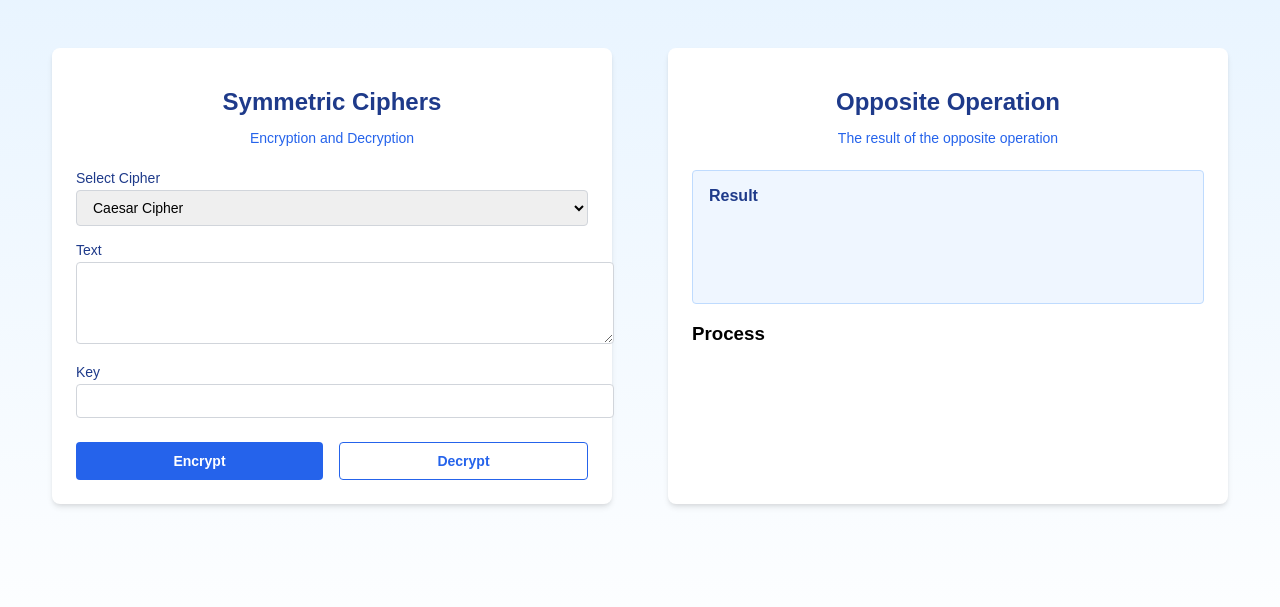
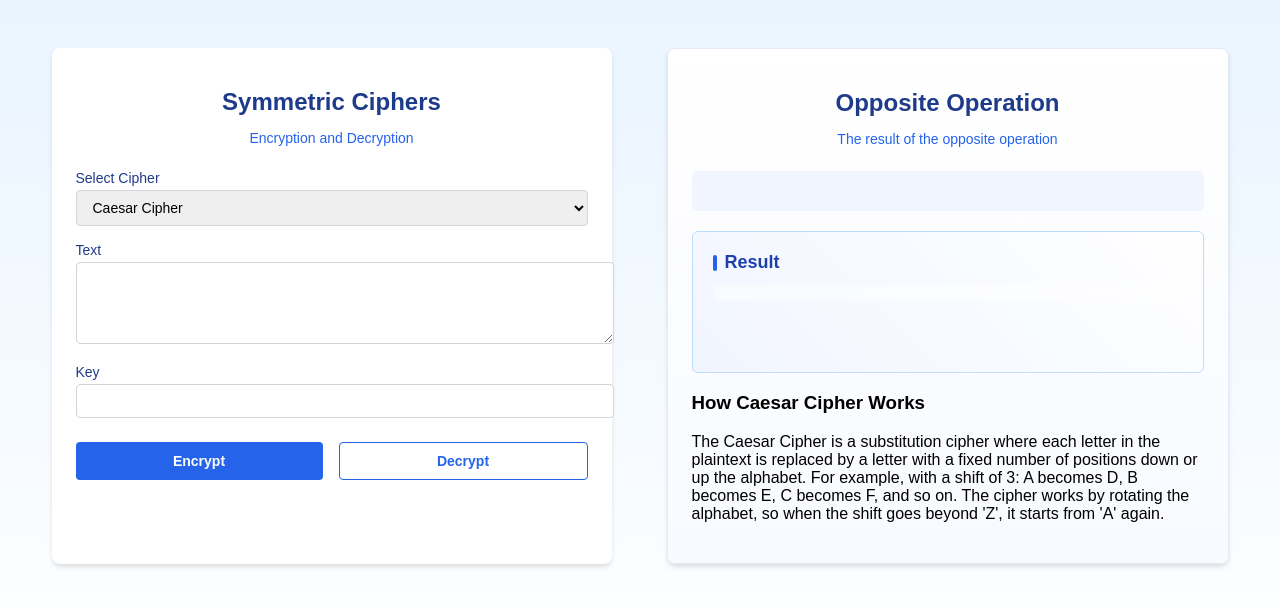
Before and after one commit to SoulSej10/Symmetric-Ciphers, a Django app: page / in a window 1280 px wide. Shown: the part 97-704 px from the top of the page. Run offline with Django 5.2, Linux system fonts and the light colour scheme.

Commit message:
Reformatted the 2nd container for opposite operation

```diff
--- a/ciphers/templates/ciphers/caesar_cipher.html
+++ b/ciphers/templates/ciphers/caesar_cipher.html
@@ -163,6 +163,109 @@
         .card-left, .card-right {
             flex: 1;
         }
+        .card-right {
+            background: linear-gradient(to bottom, #ffffff, #f8faff);
+            border: 1px solid #e5e9f5;
+            transition: transform 0.2s ease, box-shadow 0.2s ease;
+        }
+
+        .card-right:hover {
+            transform: translateY(-2px);
+            box-shadow: 0 8px 16px -4px rgba(37, 99, 235, 0.1);
+        }
+
+        .operation-label {
+            background-color: #f1f5ff;
+            border-radius: 6px;
+            padding: 16px;
+            margin: 20px 0;
+        }
+
+        .operation-label h3 {
+            color: #1e40af;
+            font-size: 18px;
+            margin: 0 0 8px 0;
+        }
+
+        .operation-label p {
+            color: #4b5563;
+            font-size: 14px;
+            margin: 0;
+        }
+
+        .step-by-step-process {
+            margin-top: 24px;
+            border-top: 1px solid #e5e9f5;
+            padding-top: 24px;
+        }
+
+        .step-by-step-process h3 {
+            color: #1e40af;
+            font-size: 18px;
+            margin: 0 0 16px 0;
+        }
+
+        #step-by-step-container p {
+            background-color: #ffffff;
+            border: 1px solid #e5e9f5;
+            border-radius: 4px;
+            padding: 12px;
+            margin: 8px 0;
+            color: #4b5563;
+            font-size: 14px;
+            transition: background-color 0.2s ease;
+        }
+
+        #step-by-step-container p:hover {
+            background-color: #f8faff;
+        }
+
+        .result-box {
+            background: linear-gradient(45deg, #f1f5ff, #ffffff);
+            border: 1px solid #bfdbfe;
+            border-radius: 6px;
+            padding: 20px;
+            margin: 16px 0;
+        }
+
+        .result-box h3 {
+            color: #1e40af;
+            font-size: 18px;
+            margin: 0 0 12px 0;
+            display: flex;
+            align-items: center;
+            gap: 8px;
+        }
+
+        .result-box h3::before {
+            content: "";
+            display: inline-block;
+            width: 4px;
+            height: 16px;
+            background-color: #2563eb;
+            border-radius: 2px;
+        }
+
+        .result-box p {
+            color: #4b5563;
+            font-size: 15px;
+            line-height: 1.5;
+            margin: 0;
+            padding: 8px;
+            background-color: rgba(255, 255, 255, 0.5);
+            border-radius: 4px;
+            font-family: monospace;
+        }
+
+        /* Animation for result updates */
+        @keyframes highlight {
+            0% { background-color: rgba(37, 99, 235, 0.1); }
+            100% { background-color: transparent; }
+        }
+
+        .result-box p#opposite-result {
+            animation: highlight 1s ease;
+        }
     </style>
 </head>
 <body>
@@ -251,13 +354,21 @@
                         <p id="opposite-result">{{ opposite_result }}</p>
                     </div>
 
-                    <div class="step-by-step-process">
+                    <!-- Remove the step-by-step process section -->
+                    <!-- <div class="step-by-step-process">
                         <h3>Process</h3>
                         <div id="step-by-step-container">
-                            <!-- Steps dynamically populated here -->
+                             Steps dynamically populated here
                         </div>
+                    </div> -->
+
+                    <!-- Add the Caesar Cipher explanation -->
+                    <div class="cipher-explanation">
+                        <h3>How Caesar Cipher Works</h3>
+                        <p>{{ caesar_explanation }}</p>
                     </div>
                 </div>
+
 
 
 
@@ -286,14 +397,12 @@
 
                 // Update result
                 document.getElementById('opposite-result').textContent = data.result;
-
-                // Update steps
-                document.getElementById('step-by-step-container').innerHTML = data.steps.map(step => `<p>${step}</p>`).join('');
             })
             .catch(error => {
                 console.error('Error:', error);
             });
         }
+
     </script>
 </body>
 </html>
--- a/ciphers/views.py
+++ b/ciphers/views.py
@@ -38,11 +38,17 @@ from django.http import JsonResponse
 def caesar_cipher_view(request):
     result = None
     opposite_result = None
-    steps = []
-    opposite_steps = []
     operation_label = None
     opposite_operation_label = None
     data_label = None
+
+    # Caesar cipher explanation text
+    caesar_explanation = """
+    The Caesar Cipher is a substitution cipher where each letter in the plaintext is replaced by a letter with a fixed number of positions down or up the alphabet.
+    For example, with a shift of 3:
+    A becomes D, B becomes E, C becomes F, and so on.
+    The cipher works by rotating the alphabet, so when the shift goes beyond 'Z', it starts from 'A' again.
+    """
 
     if request.method == "POST":
         text = request.POST.get("text", "").strip()
@@ -57,21 +63,22 @@ def caesar_cipher_view(request):
                 "text": text,
                 "shift": shift_raw,
                 "cipher": cipher,
-                "operation": operation
+                "operation": operation,
+                "caesar_explanation": caesar_explanation  # Pass the explanation to the template
             })
 
         shift = int(shift_raw)
 
         if cipher == "caesar":
             if operation == "encrypt":
-                result, steps = caesar_encrypt_with_steps(text, shift)
-                opposite_result, opposite_steps = caesar_decrypt_with_steps(result, shift)
+                result, _ = caesar_encrypt_with_steps(text, shift)
+                opposite_result, _ = caesar_decrypt_with_steps(result, shift)
                 operation_label = "Encryption"
                 opposite_operation_label = "Decryption"
                 data_label = f"Data to be decrypted: {result}"
             elif operation == "decrypt":
-                result, steps = caesar_decrypt_with_steps(text, shift)
-                opposite_result, opposite_steps = caesar_encrypt_with_steps(result, shift)
+                result, _ = caesar_decrypt_with_steps(text, shift)
+                opposite_result, _ = caesar_encrypt_with_steps(result, shift)
                 operation_label = "Decryption"
                 opposite_operation_label = "Encryption"
                 data_label = f"Data to be encrypted: {result}"
@@ -86,12 +93,12 @@ def caesar_cipher_view(request):
             "data_label": data_label,
             "result": result,
             "opposite_result": opposite_result,
-            "steps": steps,
-            "opposite_steps": opposite_steps
+            "caesar_explanation": caesar_explanation  # Pass explanation
         })
 
-    return render(request, "ciphers/caesar_cipher.html")
-
+    return render(request, "ciphers/caesar_cipher.html", {
+        "caesar_explanation": caesar_explanation  # Pass explanation in case no POST request
+    })
 
 
 def caesar_encrypt_with_steps(text, shift):
```
